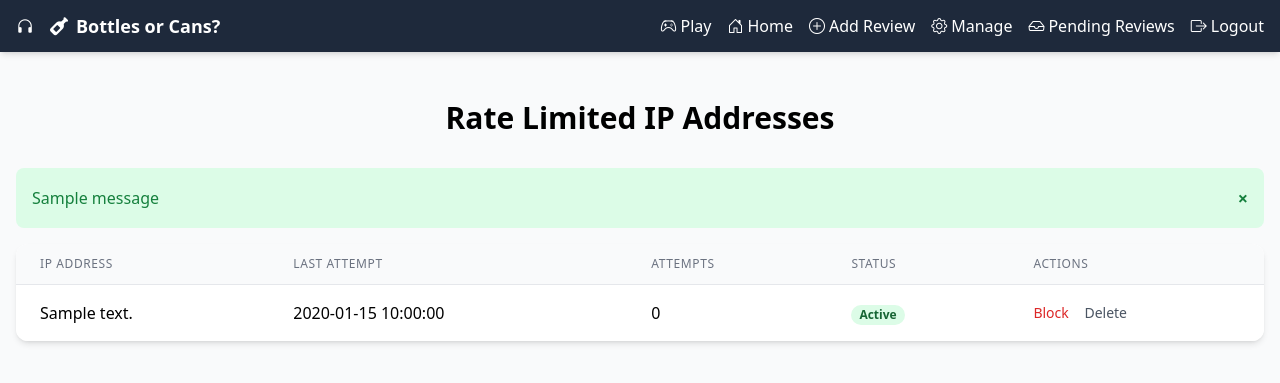
After one commit to petecheslock/bottles_or_cans, a Flask app: page /admin/rate-limits in a window 1280 px wide. The commit adds this page. Shown: the top 383 px of the page. Run offline with Flask 3, Linux system fonts and the light colour scheme; the visitor is signed in with stand-in values (Sample User, id 1); tables that the repository leaves empty hold one stand-in row (values such as "Sample post"); one stand-in notice (Sample message) is shown.

Commit message:
Add rate limiting management for IP addresses, fix text sizing

```diff
--- a/app.py
+++ b/app.py
@@ -237,20 +237,33 @@ def generate_captcha():
 
 # Update the rate limiting helper function to check for admin status
 def check_rate_limit(ip_address, limit_minutes=30):
-    # First check if user is logged in and is admin
     if session.get('logged_in') and session.get('user_id'):
         user = User.query.get(session.get('user_id'))
         if user and user.is_admin:
-            return True  # Admins bypass rate limiting
+            return True
 
-    # For non-admin users, check submission rate
-    cutoff_time = datetime.now(timezone.utc) - timedelta(minutes=limit_minutes)
-    recent_submissions = PendingReview.query.filter(
-        PendingReview.ip_address == ip_address,
-        PendingReview.created_at >= cutoff_time
-    ).count()
+    rate_limit = RateLimit.query.filter_by(ip_address=ip_address).first()
 
-    return recent_submissions < 5
+    if not rate_limit:
+        rate_limit = RateLimit(ip_address=ip_address)
+        db.session.add(rate_limit)
+    else:
+        if rate_limit.is_blocked:
+            return False
+
+        if rate_limit.is_rate_limited():
+            rate_limit.attempt_count += 1
+            if rate_limit.attempt_count >= 5:
+                rate_limit.is_blocked = True
+                db.session.commit()
+                return False
+        else:
+            # Reset counter if outside time window
+            rate_limit.attempt_count = 1
+            rate_limit.last_attempt = datetime.now(timezone.utc)
+
+    db.session.commit()
+    return rate_limit.attempt_count < 5
 
 @app.route('/submit-review', methods=['GET', 'POST'])
 def submit_review():
@@ -375,7 +388,50 @@ def change_password():
 
     return redirect(url_for('manage_users'))
 
+# Add this new model class
+class RateLimit(db.Model):
+    id = db.Column(db.Integer, primary_key=True)
+    ip_address = db.Column(db.String(45), nullable=False)
+    last_attempt = db.Column(db.DateTime, default=datetime.now(timezone.utc))
+    attempt_count = db.Column(db.Integer, default=1)
+    is_blocked = db.Column(db.Boolean, default=False)
+
+    def is_rate_limited(self):
+        # Ensure last_attempt is timezone-aware
+        if self.last_attempt.tzinfo is None:
+            last_attempt_utc = self.last_attempt.replace(tzinfo=timezone.utc)
+        else:
+            last_attempt_utc = self.last_attempt
+
+        time_diff = datetime.now(timezone.utc) - last_attempt_utc
+        return time_diff.total_seconds() < (30 * 60)  # 30 minutes
+
+@app.route('/admin/rate-limits', methods=['GET', 'POST'])
+@login_required
+def manage_rate_limits():
+    if request.method == 'POST':
+        ip_address = request.form.get('ip_address')
+        action = request.form.get('action')
+
+        rate_limit = RateLimit.query.filter_by(ip_address=ip_address).first()
+        if rate_limit:
+            if action == 'unblock':
+                rate_limit.is_blocked = False
+                rate_limit.attempt_count = 0
+                flash('IP address unblocked successfully.', 'success')
+            elif action == 'block':
+                rate_limit.is_blocked = True
+                flash('IP address blocked successfully.', 'success')
+            elif action == 'delete':
+                db.session.delete(rate_limit)
+                flash('Rate limit record deleted successfully.', 'success')
+
+            db.session.commit()
+
+    rate_limits = RateLimit.query.order_by(RateLimit.last_attempt.desc()).all()
+    return render_template('rate_limits.html', rate_limits=rate_limits)
+
 if __name__ == '__main__':
     with app.app_context():
-        db.create_all()
+        db.create_all()  # This creates all tables that don't exist yet
     app.run(debug=True)
--- a/static/css/main.css
+++ b/static/css/main.css
@@ -639,6 +639,10 @@ video {
   margin-right: 0.5rem;
 }
 
+.mr-3 {
+  margin-right: 0.75rem;
+}
+
 .mt-12 {
   margin-top: 3rem;
 }
@@ -705,6 +709,10 @@ video {
 
 .min-w-\[150px\] {
   min-width: 150px;
+}
+
+.min-w-full {
+  min-width: 100%;
 }
 
 .max-w-2xl {
@@ -933,6 +941,11 @@ video {
   padding: 2rem;
 }
 
+.px-2 {
+  padding-left: 0.5rem;
+  padding-right: 0.5rem;
+}
+
 .px-3 {
   padding-left: 0.75rem;
   padding-right: 0.75rem;
@@ -1050,6 +1063,10 @@ video {
   font-style: italic;
 }
 
+.leading-5 {
+  line-height: 1.25rem;
+}
+
 .tracking-wider {
   letter-spacing: 0.05em;
 }
@@ -1099,14 +1116,34 @@ video {
   color: rgb(21 128 61 / var(--tw-text-opacity, 1));
 }
 
+.text-green-800 {
+  --tw-text-opacity: 1;
+  color: rgb(22 101 52 / var(--tw-text-opacity, 1));
+}
+
+.text-purple-600 {
+  --tw-text-opacity: 1;
+  color: rgb(147 51 234 / var(--tw-text-opacity, 1));
+}
+
 .text-red-500 {
   --tw-text-opacity: 1;
   color: rgb(239 68 68 / var(--tw-text-opacity, 1));
 }
 
+.text-red-600 {
+  --tw-text-opacity: 1;
+  color: rgb(220 38 38 / var(--tw-text-opacity, 1));
+}
+
 .text-red-700 {
   --tw-text-opacity: 1;
   color: rgb(185 28 28 / var(--tw-text-opacity, 1));
+}
+
+.text-red-800 {
+  --tw-text-opacity: 1;
+  color: rgb(153 27 27 / var(--tw-text-opacity, 1));
 }
 
 .text-slate-800 {
@@ -1165,6 +1202,11 @@ video {
   background-color: rgb(249 250 251 / var(--tw-bg-opacity, 1));
 }
 
+.hover\:text-blue-900:hover {
+  --tw-text-opacity: 1;
+  color: rgb(30 58 138 / var(--tw-text-opacity, 1));
+}
+
 .hover\:text-gray-200:hover {
   --tw-text-opacity: 1;
   color: rgb(229 231 235 / var(--tw-text-opacity, 1));
@@ -1173,6 +1215,16 @@ video {
 .hover\:text-gray-800:hover {
   --tw-text-opacity: 1;
   color: rgb(31 41 55 / var(--tw-text-opacity, 1));
+}
+
+.hover\:text-gray-900:hover {
+  --tw-text-opacity: 1;
+  color: rgb(17 24 39 / var(--tw-text-opacity, 1));
+}
+
+.hover\:text-red-900:hover {
+  --tw-text-opacity: 1;
+  color: rgb(127 29 29 / var(--tw-text-opacity, 1));
 }
 
 .hover\:shadow-lg:hover {
--- a/templates/index.html
+++ b/templates/index.html
@@ -12,10 +12,10 @@
                <div class="vote-buttons {% if has_voted %}hidden{% endif %} text-center">
                    <div class="flex justify-center gap-6">
                        <button onclick="submitVote('headphones')" class="px-8 py-3 bg-blue-600 text-white rounded-full hover:-translate-y-0.5 transition-all duration-300 min-w-[150px] animate__animated animate__fadeIn">
-                           <i class="bi bi-headphones mr-2"></i>Cans
+                           <i class="bi bi-headphones text-2xl mr-2"></i><span class="text-xl">Cans</span>
                        </button>
                        <button onclick="submitVote('wine')" class="px-8 py-3 bg-red-600 text-white rounded-full hover:-translate-y-0.5 transition-all duration-300 min-w-[150px] animate__animated animate__fadeIn">
-                           <i class="fa-solid fa-wine-bottle mr-2"></i>Bottles
+                           <i class="fa-solid fa-wine-bottle text-2xl mr-2"></i><span class="text-xl">Bottles</span>
                        </button>
                    </div>
                </div>
--- /dev/null
+++ b/templates/rate_limits.html
@@ -0,0 +1,63 @@
+{% extends 'base.html' %}
+
+{% block content %}
+<div class="container mx-auto px-4 mt-12">
+    <h1 class="text-3xl font-bold text-center mb-8">Rate Limited IP Addresses</h1>
+
+    {% with messages = get_flashed_messages(with_categories=true) %}
+        {% if messages %}
+            {% for category, message in messages %}
+                <div class="p-4 mb-4 rounded-lg {% if category == 'success' %}bg-green-100 text-green-700{% elif category == 'danger' %}bg-red-100 text-red-700{% else %}bg-blue-100 text-blue-700{% endif %} flex justify-between items-center">
+                    {{ message }}
+                    <button type="button" class="text-lg font-semibold" onclick="this.parentElement.remove()">×</button>
+                </div>
+            {% endfor %}
+        {% endif %}
+    {% endwith %}
+
+    <div class="bg-white rounded-xl shadow-md overflow-hidden">
+        <table class="min-w-full divide-y divide-gray-200">
+            <thead class="bg-gray-50">
+                <tr>
+                    <th class="px-6 py-3 text-left text-xs font-medium text-gray-500 uppercase tracking-wider">IP Address</th>
+                    <th class="px-6 py-3 text-left text-xs font-medium text-gray-500 uppercase tracking-wider">Last Attempt</th>
+                    <th class="px-6 py-3 text-left text-xs font-medium text-gray-500 uppercase tracking-wider">Attempts</th>
+                    <th class="px-6 py-3 text-left text-xs font-medium text-gray-500 uppercase tracking-wider">Status</th>
+                    <th class="px-6 py-3 text-left text-xs font-medium text-gray-500 uppercase tracking-wider">Actions</th>
+                </tr>
+            </thead>
+            <tbody class="bg-white divide-y divide-gray-200">
+                {% for rate_limit in rate_limits %}
+                <tr>
+                    <td class="px-6 py-4 whitespace-nowrap">{{ rate_limit.ip_address }}</td>
+                    <td class="px-6 py-4 whitespace-nowrap">{{ rate_limit.last_attempt.strftime('%Y-%m-%d %H:%M:%S') }}</td>
+                    <td class="px-6 py-4 whitespace-nowrap">{{ rate_limit.attempt_count }}</td>
+                    <td class="px-6 py-4 whitespace-nowrap">
+                        {% if rate_limit.is_blocked %}
+                            <span class="px-2 inline-flex text-xs leading-5 font-semibold rounded-full bg-red-100 text-red-800">
+                                Blocked
+                            </span>
+                        {% else %}
+                            <span class="px-2 inline-flex text-xs leading-5 font-semibold rounded-full bg-green-100 text-green-800">
+                                Active
+                            </span>
+                        {% endif %}
+                    </td>
+                    <td class="px-6 py-4 whitespace-nowrap text-sm font-medium">
+                        <form method="POST" class="inline">
+                            <input type="hidden" name="ip_address" value="{{ rate_limit.ip_address }}">
+                            {% if rate_limit.is_blocked %}
+                                <button type="submit" name="action" value="unblock" class="text-blue-600 hover:text-blue-900 mr-3">Unblock</button>
+                            {% else %}
+                                <button type="submit" name="action" value="block" class="text-red-600 hover:text-red-900 mr-3">Block</button>
+                            {% endif %}
+                            <button type="submit" name="action" value="delete" class="text-gray-600 hover:text-gray-900">Delete</button>
+                        </form>
+                    </td>
+                </tr>
+                {% endfor %}
+            </tbody>
+        </table>
+    </div>
+</div>
+{% endblock %}
```
Also changed, not shown: templates/admin_dashboard.html (+11 -0 lines), templates/landing.html (+6 -5 lines).
